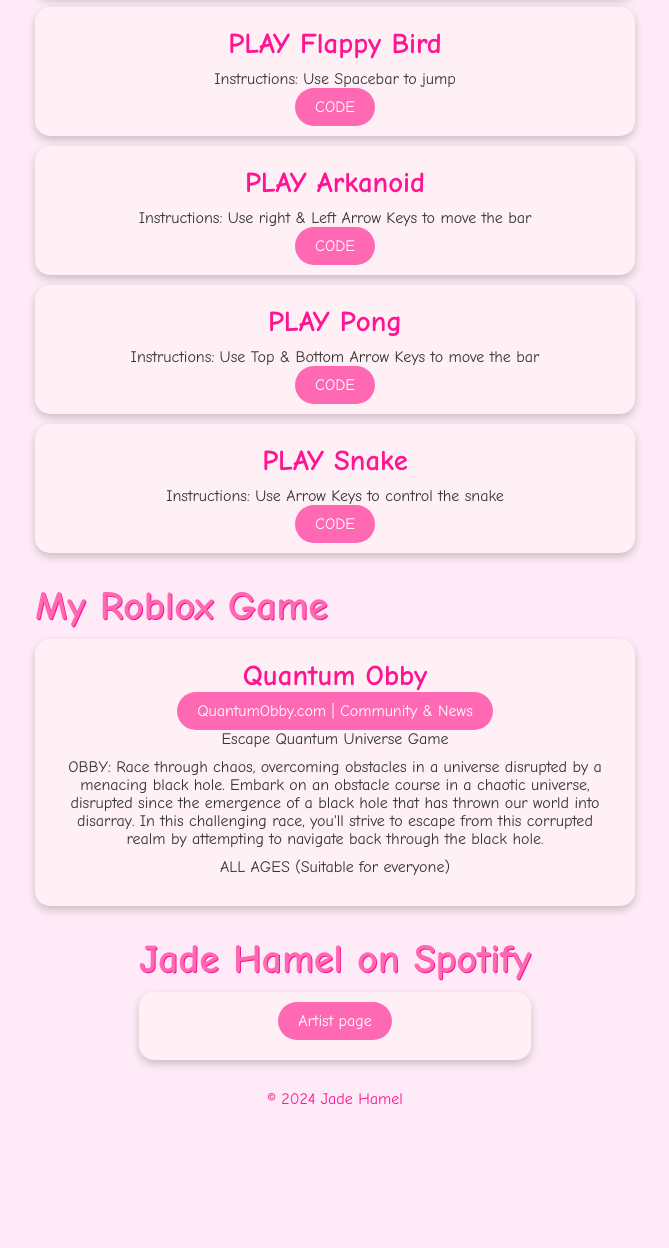
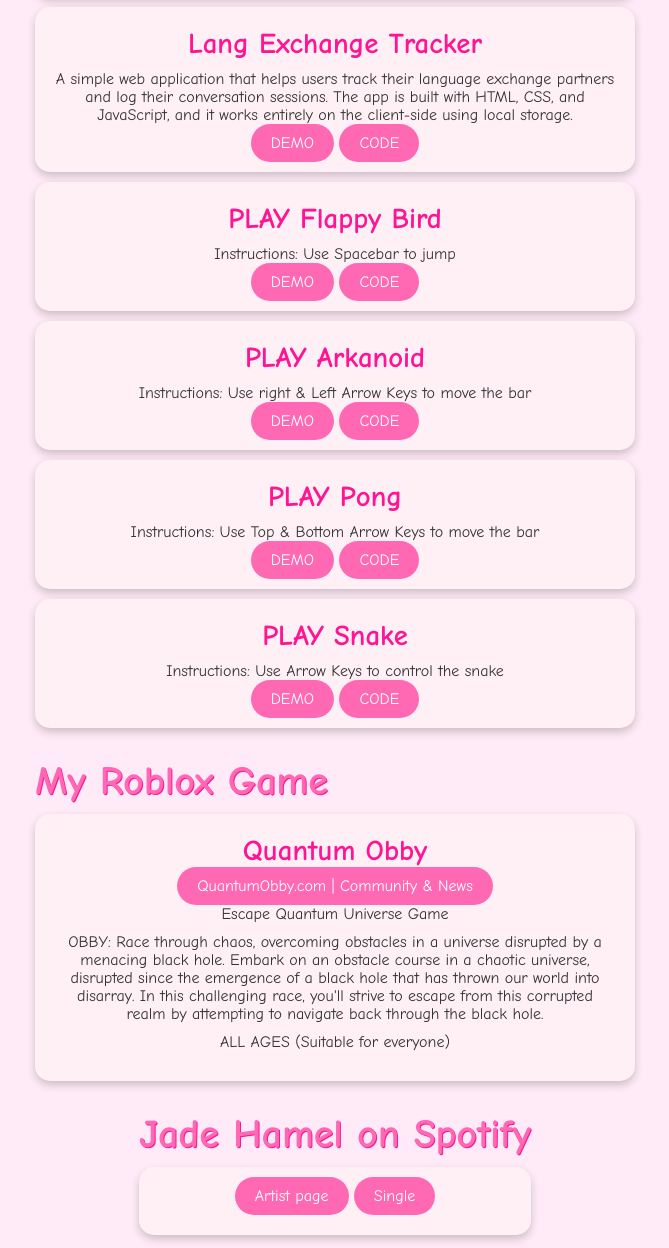
Before and after one commit to jadehamel/jadehamel.fr, a plain HTML site: page index.html in a window 1280 px wide. Shown: the part 615-1863 px from the top of the page, without its empty margins (305-974 px from the left). Before the commit the page ends 1743 px from the top, so only its background shows below. Drawn offline with Linux system fonts and the light colour scheme.

Commit message:
Adding some demo links

```diff
--- a/index.html
+++ b/index.html
@@ -31,24 +31,34 @@
                 <a href="https://scan.pineapple.fans" target="_blank">DEMO</a>
                 <a href="https://github.com/jadehamel/walletscan" target="_blank">CODE</a>
             </div>
+            <div class="project-card">
+                <h3>Lang Exchange Tracker</h3>
+                <p>A simple web application that helps users track their language exchange partners and log their conversation sessions. The app is built with HTML, CSS, and JavaScript, and it works entirely on the client-side using local storage.</p>
+                <a href="https://jadehamel.fr/LangExchangeTracker" target="_blank">DEMO</a>
+                <a href="https://github.com/jadehamel/LangExchangeTracker" target="_blank">CODE</a>
+            </div>
             <div class="game-card">
                 <h3>PLAY Flappy Bird</h3>
                 <p>Instructions: Use Spacebar to jump</p>
+                <a href="https://demo.pineapple.fans/SimpleFlappyBird.html" target="_blank">DEMO</a>
                 <a href="https://github.com/jadehamel/FlappyBirdHtml" target="_blank">CODE</a>
             </div>
             <div class="game-card">
                 <h3>PLAY Arkanoid</h3>
                 <p>Instructions: Use right & Left Arrow Keys to move the bar</p>
+                <a href="https://demo.pineapple.fans/SimpleArkanoid.html" target="_blank">DEMO</a>
                 <a href="https://github.com/jadehamel/SimpleArkanoid" target="_blank">CODE</a>
             </div>
             <div class="game-card">
                 <h3>PLAY Pong</h3>
                 <p>Instructions: Use Top & Bottom Arrow Keys to move the bar</p>
+                <a href="https://demo.pineapple.fans/SimpleArkanoid.html" target="_blank">DEMO</a>
                 <a href="https://github.com/jadehamel/SimpleJsPongGame" target="_blank">CODE</a>
             </div>
             <div class="game-card">
                 <h3>PLAY Snake</h3>
                 <p>Instructions: Use Arrow Keys to control the snake</p>
+                <a href="https://demo.pineapple.fans/SimpleSnake.html" target="_blank">DEMO</a>
                 <a href="https://github.com/jadehamel/SimpleJsSnakeGame" target="_blank">CODE</a>
             </div>
         </section>
@@ -65,7 +75,8 @@
         <section id="about">
             <h2>Jade Hamel on Spotify</h2>
             <div class="game-card">
-                <p><a href="https://open.spotify.com/intl-fr/artist/00x1E8tJVkW8Y1baJafklw" target="_blank">Artist page</a></p>
+                <p><a href="https://open.spotify.com/intl-fr/artist/00x1E8tJVkW8Y1baJafklw" target="_blank">Artist page</a>
+                    <a href="https://open.spotify.com/intl-fr/track/6Lj5H3IYfZ3vkoLGWbVLJB" target="_blank">Single</a></p>
             </div>
         </section>
     </main>
```
